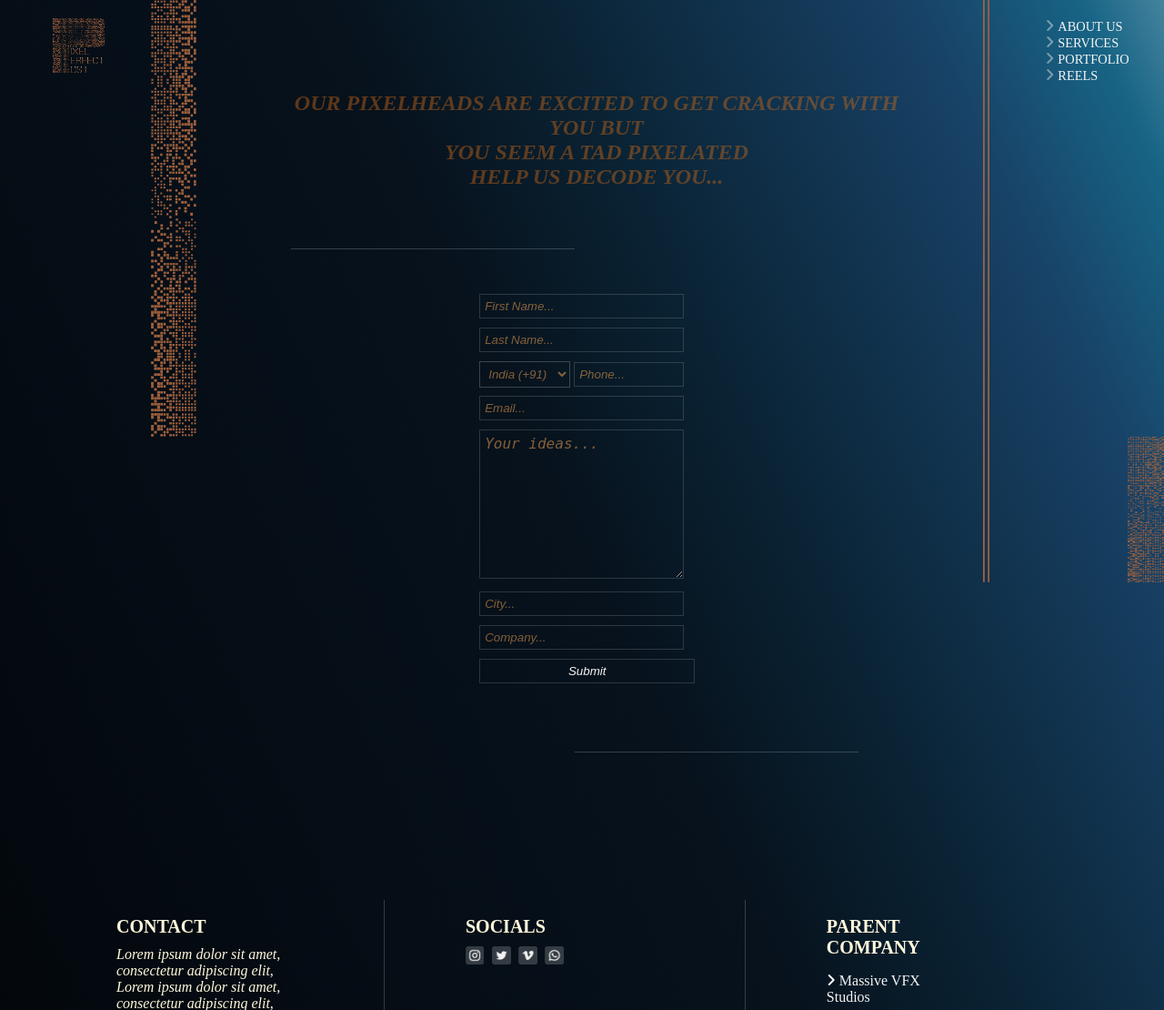
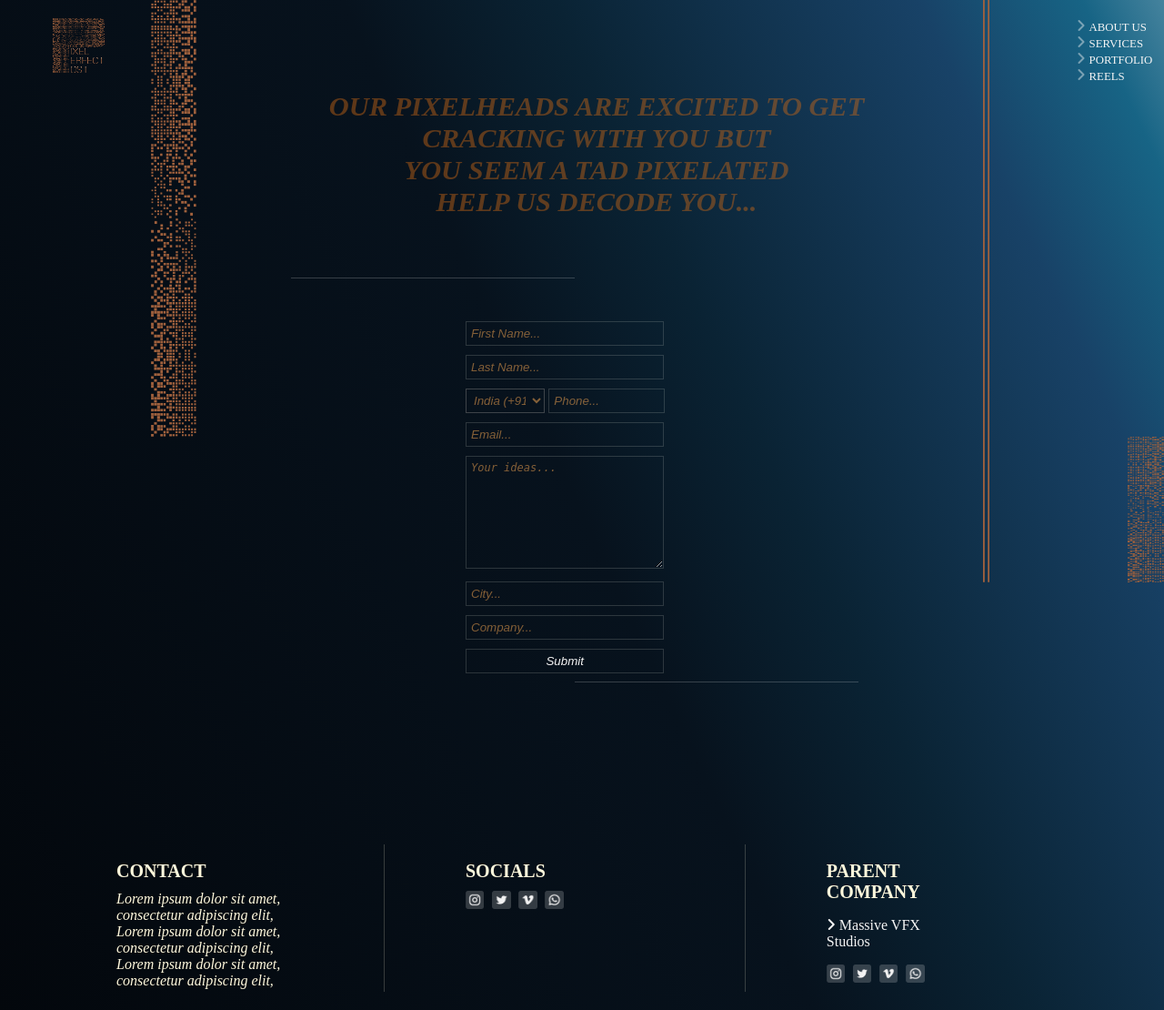
Before and after one commit to s-rac53/pixelpost, a Django app: page /contact/ in a window 1280 px wide. Shown: the top 1110 px of the page at 91% size. Run offline with Django 3.2, Linux system fonts and the light colour scheme; some libraries are stand-ins or nearby versions.

Commit message:
third wave of alterations

```diff
--- a/pixelperfectpost/templates/PPP/contact.html
+++ b/pixelperfectpost/templates/PPP/contact.html
@@ -24,11 +24,13 @@
         .form-input {
             background-color: transparent;
             padding: 5px;
-            width: 225px;
+
             border: 1px rgba(204,211,203,0.19) solid;
             color: whitesmoke;
             margin-bottom: 10px;
-            margin-left: 30%;
+            margin-left: 15vmax;
+            width: 35%;
+            min-width: 120px;
 
 
         }
@@ -38,9 +40,11 @@
             color: #ffac52;
             opacity: 0.5; /* Firefox */
             font-style: italic;
-            padding: 5px;
-            width: 100px;
-            margin-left: 30%;
+            padding: 4px;
+            width: 14%;
+            margin-left: 15vmax;
+            min-width: 50px;
+            display: inline;
         }
 
         select:focus {
@@ -60,9 +64,10 @@
             border: 1px rgba(204,211,203,0.19) solid;
             color: whitesmoke;
             margin-bottom: 10px;
-            margin-left: 30%;
             font-style: italic;
-             width: 237px;
+             width: 35%;
+            margin-left: 15vmax;
+            min-width: 120px;
 
          }
 
@@ -96,7 +101,7 @@
 .top-menus {
         text-decoration: none;
         color:whitesmoke;
-        font-size: 1.8vmin;
+        font-size: 1.6vmin;
 
     }
 
@@ -107,7 +112,7 @@
     }
 
     .main-heading {
-        font-size: 1.5em;
+        font-size: 3.8vmin;
         text-align: center;
         width:70%;
           margin-top: 8vh;
@@ -115,10 +120,12 @@
     }
 
     .custform {
-        padding: 50px;
+        padding-top: 5%;
          margin-top: 65px;
          width:65%;
          position: relative;
+        margin-right: 0px;
+
 
 
     }
@@ -130,6 +137,29 @@
           text-align: center;
     }
 
+    #number {
+        margin-left: 0px;
+        width: 20.5%;
+        min-width: 70px;
+    }
+
+    @media only screen and (max-width: 360px) {
+  select {
+    min-width: 120px;
+  }
+
+
+}
+
+@media only screen and (max-width: 360px) {
+ #number {
+            min-width: 120px;
+            margin-left: 15vmax;
+            margin-top: 10px;
+        }
+}
+
+
 
 </style>
 {% endblock %}
@@ -138,7 +168,7 @@
 {% block body %}
 
 <!--Navigational links-->
-<nav style="position:fixed; top: 20px; right: 3%;">
+<nav style="position:fixed; top: 20px; right: 1%;">
     <i class="fas fa-angle-right" style="color: rgba(245, 245, 245, 0.452)"></i> <a  class="top-menus"   href="{% url 'about' %} ">ABOUT US</a><br>
     <i class="fas fa-angle-right" style="color: rgba(245, 245, 245, 0.452);"></i> <a class="top-menus"  href="{% url 'services' %}" >SERVICES</a><br>
     <i class="fas fa-angle-right" style="color: rgba(245, 245, 245, 0.452)"></i> <a class="top-menus"  href="{% url 'portfolio' %} ">PORTFOLIO</a><br>
@@ -384,12 +414,12 @@
            <option data-countryCode="ZW" value="263">Zimbabwe (+263)</option>
        </optgroup>
    </select>
-            <input required style="width: 121px; margin-left: 0px;" id="number" name="number" class="form-input" type="tel" pattern="[0-9]{10}" placeholder="Phone..." > <br>
-            <input required class="form-input" type="email" id="email" name="email" placeholder="Email..."> <br>
-            <textarea required class="form-input" id="description" name="description" rows="8" cols="10" style="font-size: 2vmin;" placeholder="Your ideas..."></textarea><br>
-            <input  class="form-input" id="location" name="location" type="text" placeholder="City..."><br>
+            <input required id="number" name="number" class="form-input" type="tel" pattern="[0-9]{10}" placeholder="Phone..." > <br>
+            <input required class="form-input"  type="email" id="email" name="email" placeholder="Email..."> <br>
+            <textarea required class="form-input" id="description" name="description" rows="8" cols="10" style="font-size: 12px;" placeholder="Your ideas..."></textarea><br>
+            <input class="form-input" id="location" name="location" type="text" placeholder="City..."><br>
             <input required class="form-input" id="company" name="company" type="text" placeholder="Company..."> <br>
-            <input class="input-submit" style="font-style: italic; width: 237px;" type="submit"> <br>
+            <input style="font-style: italic;" class="input-submit" type="submit"> <br>
 
 
             <p id="message"> </p>
```
